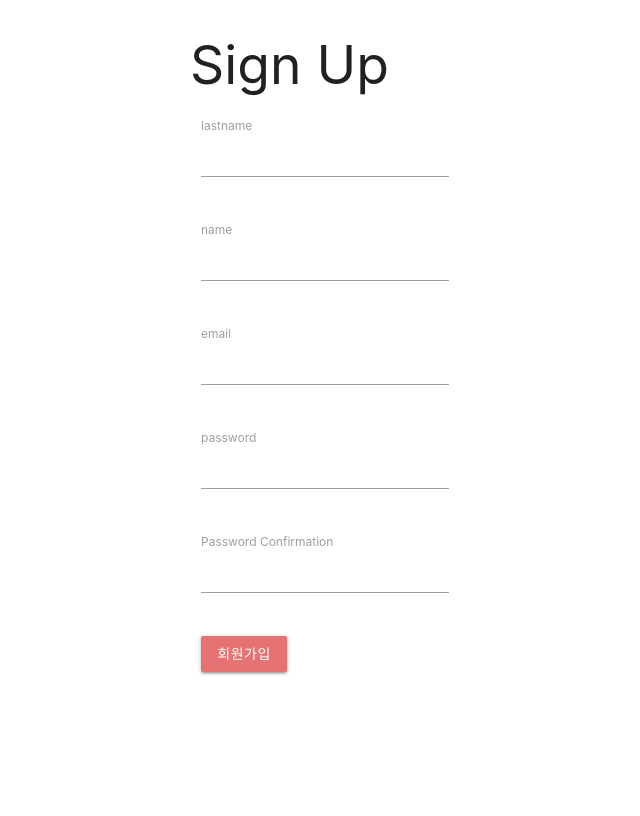
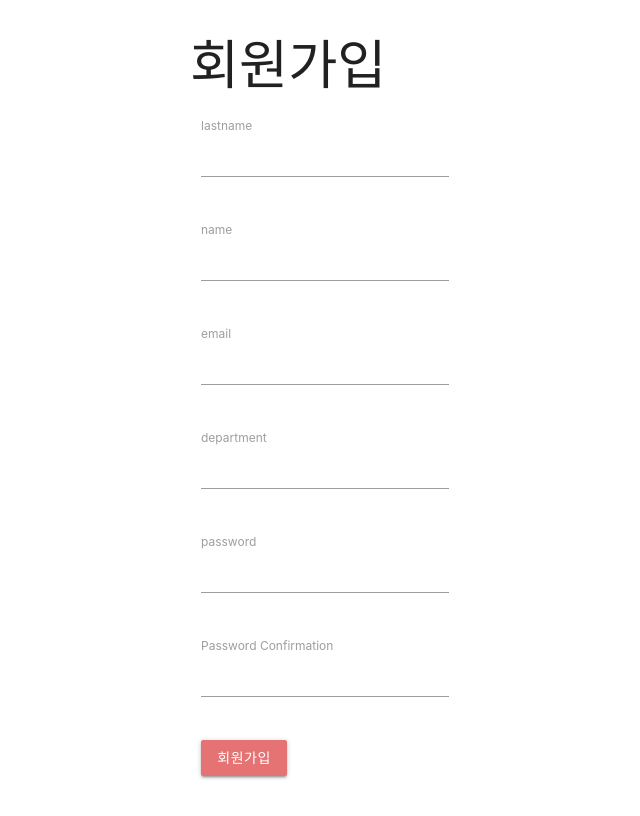
Before and after one commit to greenina/sinp1, a React (Create React App) app in the folder client/: page /register in a window 1280 px wide. Shown: the whole page, without its empty margins (2-642 px from the left). Built offline with nearby package versions, Linux system fonts and the light colour scheme.

Commit message:
오늘기록 upload page fixed

```diff
--- a/client/package.json
+++ b/client/package.json
@@ -10,6 +10,7 @@
     "formik": "^2.1.5",
     "materialize-css": "^1.0.0-rc.2",
     "react": "^16.13.1",
+    "react-bootstrap": "^1.3.0",
     "react-dom": "^16.13.1",
     "react-redux": "^7.2.1",
     "react-router-dom": "^5.2.0",
--- a/client/src/components/App.js
+++ b/client/src/components/App.js
@@ -1,4 +1,4 @@
-import React from 'react';
+import React, {Component} from 'react';
 import {Route, Switch} from "react-router-dom";
 import About from './about'
 import Login from './RegisterLogin'
@@ -6,17 +6,36 @@ import Register from "./RegisterLogin/register"
 import uploadPage from "./RegisterLogin/uploadPage/uploadPage"
 
 
-function App() {
+class App extends Component {
+  state={
+    boards:[
+      {
+        num:1,
+        writer:"",
+        title:""
+      }
+    ]
+  }
+  render(){
+    const{boards } = this.state;
+    const list = boards.map(function(row){
+      return row.num + row.writer
+    })
     return (
       <div>
         <Switch>
           <Route path="/about" component={About} />
           <Route path="/login" component={Login} />
           <Route path="/register" component={Register} />
-        {/* <Route path="/uploadPage" component={uploadPage} /> */}
+          <Route path="/uploadPage" component={uploadPage} />
         </Switch>
       </div>
     );
   }
+}
+
+
+
+
 
 export default App;
--- a/client/src/components/RegisterLogin/index.js
+++ b/client/src/components/RegisterLogin/index.js
@@ -36,7 +36,7 @@ class RegisterLogin extends Component {
           this.props.dispatch(loginUser(dataToSubmit))
           .then(response => {
             if(response.payload.loginSuccess){
-              this.props.history.push('/')
+              this.props.history.push('/uploadPage')
             } else{
               this.setState({
                 errors:this.state.errors.concat(
@@ -58,7 +58,7 @@ class RegisterLogin extends Component {
       <div>
         <div className="container">
           <h2>
-            <div>Login</div>
+            <div>로그인</div>
           </h2>
           <div className="row">
             <form className="col 12" onSubmit={event => this.submitForm(event)}>
@@ -121,7 +121,7 @@ class RegisterLogin extends Component {
                       type="submit"
                       name="action"
                     >
-                      SIGN UP
+                       회원가입
                     </button>
                   </Link>
 
@@ -140,4 +140,4 @@ function mapStateToProps(state){
         user:state.user
     }
 }
-export default connect(mapStateToProps)(withRouter(RegisterLogin));
+export default connect()(RegisterLogin);
--- a/client/src/components/RegisterLogin/register.js
+++ b/client/src/components/RegisterLogin/register.js
@@ -8,6 +8,7 @@ class Register extends Component{
         lastname:"",
         name:"",
         email:"",
+        department:"",
         password:"",
         passwordConfirmation:"",
         errors:[]
@@ -46,11 +47,12 @@ class Register extends Component{
             return true;
         }
     }
-    isFormEmpty = ({ name, lastname, email, password, passwordConfirmation }) =>{
+    isFormEmpty = ({ name, lastname, email,department, password, passwordConfirmation }) =>{
         return (
             !name.length ||
             !lastname.length ||
             !email.length ||
+            !department.length||
             !password.length ||
             !passwordConfirmation.length
         )
@@ -63,6 +65,7 @@ class Register extends Component{
             email:this.state.email,
             name: this.state.name,
             lastname:this.state.lastname,
+            department:this.state.department,
             password:this.state.password,
             passwordConfirmation:this.state.passwordConfirmation
         }
@@ -74,20 +77,20 @@ class Register extends Component{
             this.props.dispatch(registerUser(dataToSubmit))
             .then(response => {
                 console.log(response);
-                // if(response.payload.success){
-                //     this.props.history.push('/login')
-                // } else{
-                //     this.setState({
-                //         errors:this.state.errors.concat("your attempt to send data to DB was failed")
-                //     })
+                if(response.payload.success){
+                    this.props.history.push('/login')
+                } else{
+                    this.setState({
+                        errors:this.state.errors.concat("your attempt to send data to DB was failed")
+                    })
 
-                // }
+                }
             })
-            // .catch(err =>{
-            //     this.setState({
-            //         errors:this.state.errors.concat(err)
-            //     })
-            // })
+            .catch(err =>{
+                this.setState({
+                    errors:this.state.errors.concat(err)
+                })
+            })
 
         } else {
             console.error("Form is not valid")
@@ -99,7 +102,7 @@ class Register extends Component{
             <div>
                 <div className="container">
                     <h2>
-                        <div>Sign Up</div>
+                        <div>회원가입</div>
                     </h2>
                     <div className="row">
                         <form className="col 12" onSubmit={event => this.submitForm(event)}>
@@ -152,6 +155,25 @@ class Register extends Component{
                                         className="validate"
                                     />
                                     <label className="active" htmlFor="email">email</label>
+                                    <span
+                                        className="helper-test"
+                                        data-error="Wrong password"
+                                        data-success="right"
+                                    />
+                                </div>
+                            </div>
+
+                            <div className="row">
+                                <div className="input-field col s12">
+                                    <input
+                                        name="department"
+                                        value={this.state.department}
+                                        onChange={e => this.handleChange(e)}
+                                        id="department"
+                                        type="text"
+                                        className="validate"
+                                    />
+                                    <label className="active" htmlFor="department">department</label>
                                     <span
                                         className="helper-test"
                                         data-error="Wrong password"
--- a/client/src/components/RegisterLogin/uploadPage/uploadPage.js
+++ b/client/src/components/RegisterLogin/uploadPage/uploadPage.js
@@ -0,0 +1,87 @@
+import React, {Component } from 'react'
+import CKEditor from 'ckeditor4-react'
+import { Button, Form } from "react-bootstrap";
+// import axios from 'axios';
+// import $ from 'jquery'
+// import {} from 'jquery.cookie'
+// axios.defaults.withCredentials = true
+// const headers = {withCredentials:true}
+// function uploadPage(){
+//     return(
+//         <div>
+
+//         </div>
+//     )
+// }
+
+class uploadPage extends Component {
+  state = {
+    data: "",
+    title: "",
+  };
+  onEditorChange = (evt) => {
+    this.setState({
+      data: evt.editor.getData(),
+    });
+  };
+  //   componentDidMount() {
+  //     if (this.props.location.query !== undefined) {
+  //       this.title.value = this.props.location.query.title;
+  //     }
+  //   }
+
+  //   componentWillMount() {
+  //     if (this.props.location.query !== undefined) {
+  //       this.setState({
+  //         data: this.props.location.query.content,
+  //       });
+  //     }
+  //   }
+  writeBoard = () => {
+    // let url;
+    // let send_param;
+
+    const title = this.title.value;
+    const content = this.state.data;
+    if (title === undefined || title === "") {
+      alert("글 제목을 입력 해주세요.");
+      title.focus();
+      return;
+    } else if (content === undefined || content === "") {
+      alert("글 내용을 입력 해주세요.");
+      content.focus();
+    }
+    // if (content === "") {
+    //   alert("글을 입력하세요");
+    //   content.focus();
+    // }
+    // url = "http://localhost:3000/";
+    // send_param = {
+    //   headers,
+    //   _id: $.cookie("login_id"),
+    //   title: title,
+    //   content: content,
+    // };
+  };
+
+  render() {
+    return (
+      <div>
+        <h2>오늘의 기록</h2>
+        <Form.Control
+        type="text"
+        placeholder="날짜 및 제목"
+        ref={ref => (this.title = ref)}
+         />
+        <CKEditor
+          data={this.state.data}
+          onChange={this.onEditorChange}
+        ></CKEditor>
+        <Button onClick={this.writeBoard}>저장</Button>
+      </div>
+    );
+  }
+}
+
+
+export default uploadPage
--- /dev/null
+++ b/client/src/components/about/index.css
@@ -0,0 +1,13 @@
+body {
+  margin: 0;
+  font-family: -apple-system, BlinkMacSystemFont, 'Segoe UI', 'Roboto', 'Oxygen',
+    'Ubuntu', 'Cantarell', 'Fira Sans', 'Droid Sans', 'Helvetica Neue',
+    sans-serif;
+  -webkit-font-smoothing: antialiased;
+  -moz-osx-font-smoothing: grayscale;
+}
+
+code {
+  font-family: source-code-pro, Menlo, Monaco, Consolas, 'Courier New',
+    monospace;
+}
--- a/client/src/components/about/index.js
+++ b/client/src/components/about/index.js
@@ -1,11 +1,15 @@
 import React, { Component } from 'react'
+import ReactDOM from 'react-dom';
+import RegisterLogin from '../RegisterLogin/register'
+// import {HashRouter} from 'react-router-dom'
 
+import './index.css'
 export default class About extends Component{
     render(){
         return(
-            <div>
-               This is the about page ~
-            </div>
+            <p>
+                about page
+            </p>
         )
     }
 }
--- a/package.json
+++ b/package.json
@@ -10,8 +10,8 @@
   "scripts": {
     "start": "node server/index.js",
     "backend": "nodemon server/index.js",
-    "frontend":"npm run start --prefix client",
-    "dev":"concurrently \"npm run backend\" \"npm run start --prefix client\""
+    "frontend": "npm run start --prefix client",
+    "dev": "concurrently \"npm run backend\" \"npm run start --prefix client\""
   },
   "repository": {
     "type": "git",
@@ -26,6 +26,7 @@
   "dependencies": {
     "bcrypt": "^5.0.0",
     "body-parser": "^1.19.0",
+    "ckeditor4-react": "^1.1.1",
     "concurrently": "^5.3.0",
     "cookie-parser": "^1.4.5",
     "express": "^4.17.1",
```
Also changed, not shown: 2 other files (tests, documents, lock files or other folders). Lines whose indentation alone changed are shown as unchanged.
